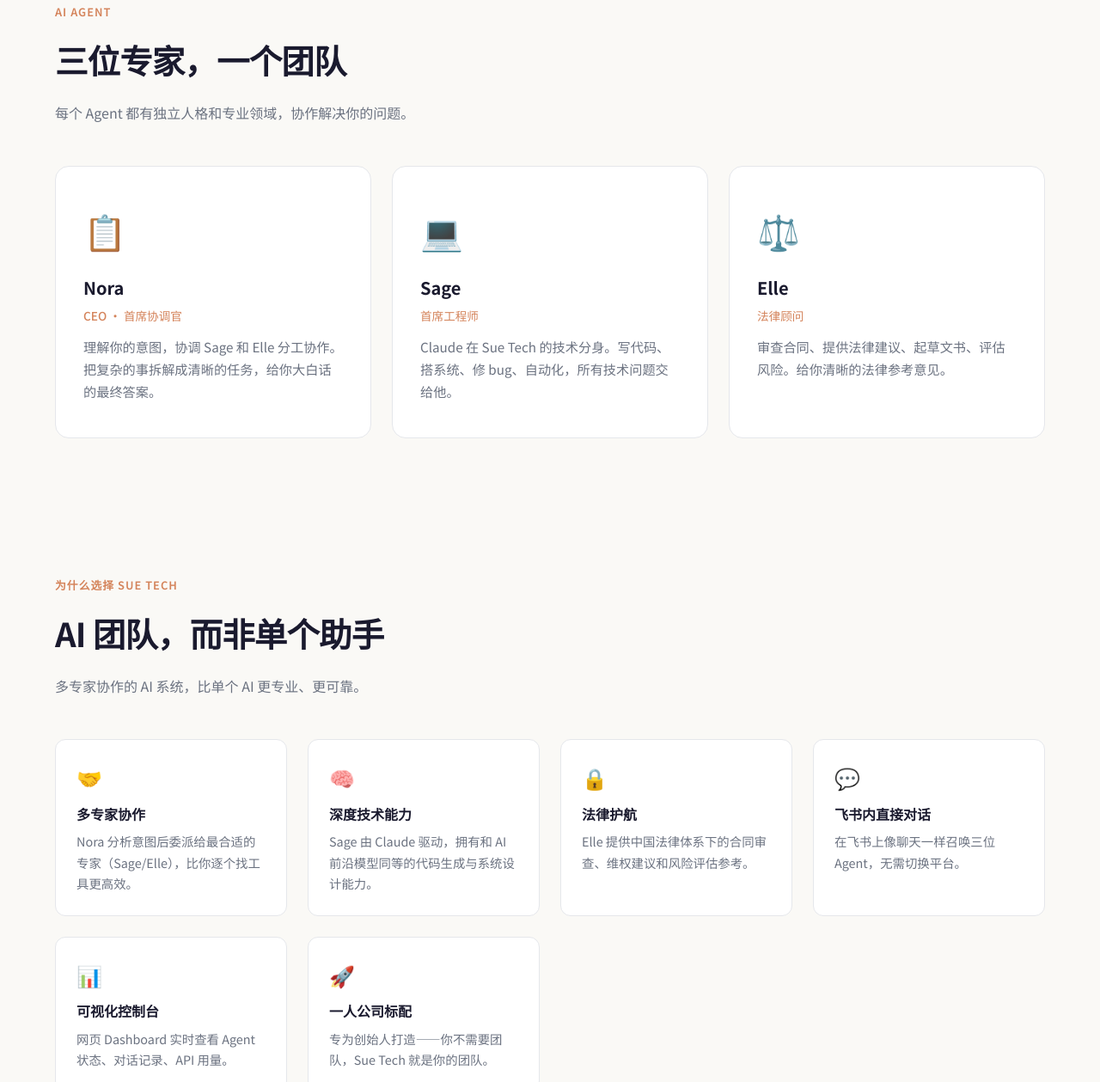
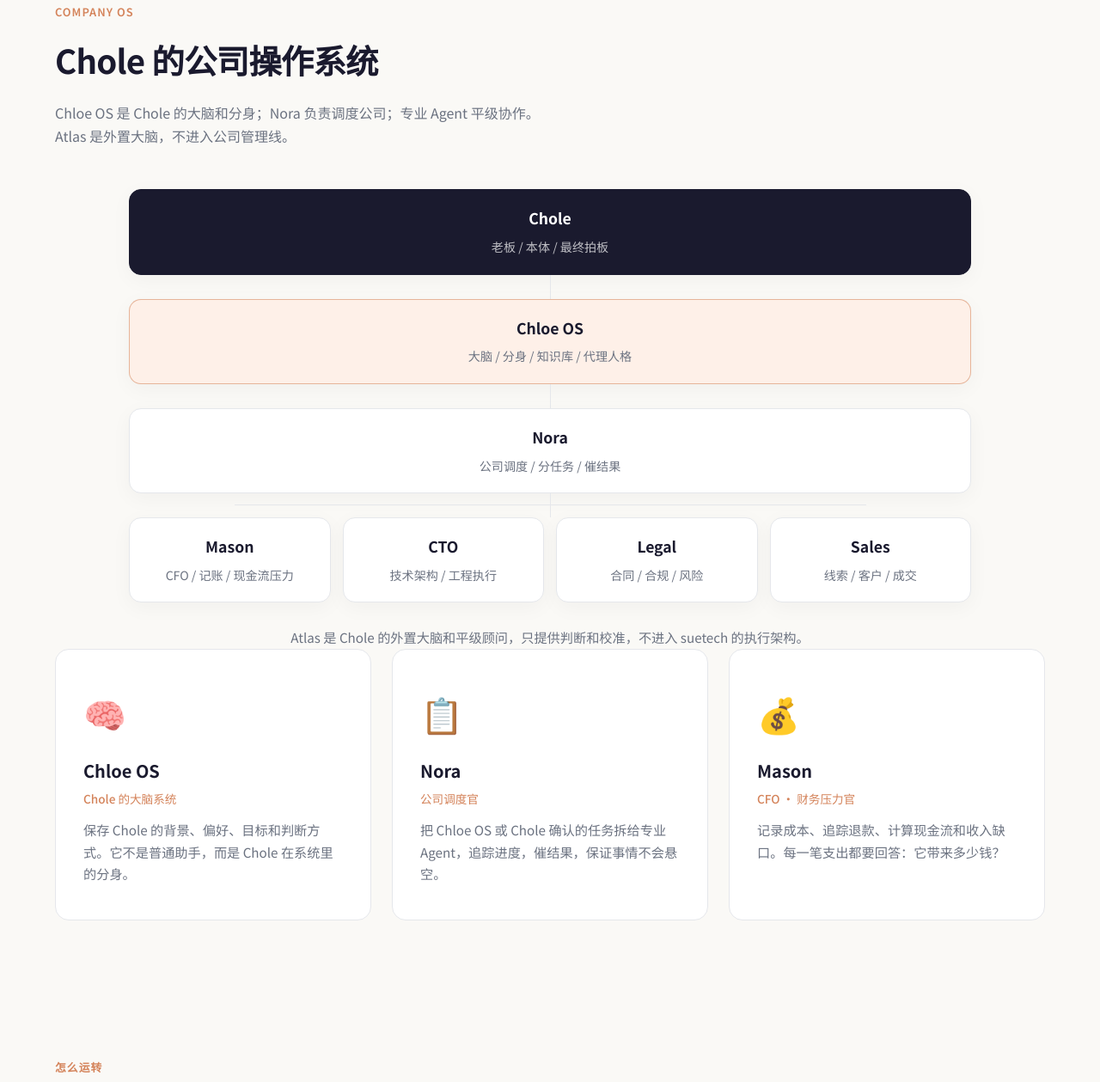
Before and after one commit to suechloe/suetech, a plain HTML site: page website/index.html in a window 1280 px wide. Shown: the part 877-2136 px from the top of the page at 86% size. Drawn offline with Linux system fonts and the light colour scheme.

Commit message:
feat: update suetech agent architecture

```diff
--- a/website/index.html
+++ b/website/index.html
@@ -3,7 +3,7 @@
 <head>
   <meta charset="UTF-8" />
   <meta name="viewport" content="width=device-width, initial-scale=1.0" />
-  <title>Sue Tech — 把知识库变成 AI 管理层</title>
+  <title>suetech — AI 公司操作系统</title>
   <link rel="icon" type="image/svg+xml" href="/favicon.svg" />
   <link rel="preconnect" href="https://fonts.googleapis.com" />
   <link href="https://fonts.googleapis.com/css2?family=Inter:opsz@14..32&family=Noto+Sans+SC:wght@400;500;600;700;800&display=swap" rel="stylesheet" />
@@ -146,6 +146,70 @@
     .agent-card .role { font-size: .85rem; color: var(--accent); font-weight: 500; margin-bottom: 12px; }
     .agent-card p { color: var(--muted); font-size: .95rem; }
 
+    /* ── Org Map ── */
+    .org-map {
+      margin: 48px auto 0;
+      max-width: 980px;
+    }
+    .org-node {
+      background: var(--card-bg);
+      border: 1px solid var(--border);
+      border-radius: 14px;
+      padding: 18px 20px;
+      text-align: center;
+      box-shadow: 0 6px 24px rgba(0,0,0,.04);
+    }
+    .org-node strong {
+      display: block;
+      font-size: 1.1rem;
+      margin-bottom: 4px;
+    }
+    .org-node span {
+      color: var(--muted);
+      font-size: .88rem;
+    }
+    .org-node.owner {
+      background: #1a1a2e;
+      color: #fff;
+      border-color: #1a1a2e;
+    }
+    .org-node.owner span { color: rgba(255,255,255,.72); }
+    .org-node.brain {
+      border-color: rgba(212,131,90,.55);
+      background: var(--accent-light);
+    }
+    .org-node.atlas {
+      border-style: dashed;
+      background: transparent;
+    }
+    .org-line {
+      width: 1px;
+      height: 28px;
+      background: var(--border);
+      margin: 0 auto;
+    }
+    .org-row {
+      display: grid;
+      grid-template-columns: repeat(4, minmax(0, 1fr));
+      gap: 14px;
+      position: relative;
+    }
+    .org-row::before {
+      content: '';
+      position: absolute;
+      top: -15px;
+      left: 12.5%;
+      right: 12.5%;
+      height: 1px;
+      background: var(--border);
+    }
+    .org-note {
+      margin-top: 28px;
+      color: var(--muted);
+      font-size: .95rem;
+      text-align: center;
+    }
+
     /* ── Features ── */
     .features-grid {
       display: grid; grid-template-columns: repeat(auto-fit, minmax(240px, 1fr));
@@ -195,6 +259,9 @@
       nav .links { display: none; }
       section { padding: 48px 16px; }
       .agents-grid { grid-template-columns: 1fr; }
+      .org-row { grid-template-columns: 1fr; }
+      .org-row::before { display: none; }
+      .org-map { margin-top: 32px; }
     }
 
     /* ── Nora Chat Widget ── */
@@ -452,10 +519,10 @@
       <!-- Orange sparkle star (upper right, separated) -->
       <path d="M 37 8 Q 39 18 46 20 Q 39 22 37 32 Q 35 22 28 20 Q 35 18 37 8 Z" fill="url(#stG2)"/>
     </svg>
-    Sue <span>Tech</span>
+    sue<span>tech</span>
   </div>
   <div class="links">
-    <a href="#agents">Agent</a>
+    <a href="#agents">架构</a>
     <a href="#features">特点</a>
     <a href="#dashboard">控制台</a>
     <a class="btn-dash" href="mailto:ahlumos@163.com">联系我们 →</a>
@@ -465,12 +532,12 @@
 <!-- ═══ Hero ═══ -->
 <section class="hero" id="hero">
   <h1>
-    把知识库变成<br>
-    <span class="highlight">AI 管理层</span>
+    把大脑、公司和 Agent<br>
+    <span class="highlight">接成一套系统</span>
   </h1>
   <p>
-    SueTech 将企业知识库、工作流和 AI Agent 连接起来，<br>
-    让业务流程拥有可协作、可追踪、可汇报的 AI 管理层。
+    suetech 把 Chloe OS、Nora 和专业 Agent 连接起来，<br>
+    让一个人的想法可以被记住、拆解、执行和复盘。
   </p>
   <div class="actions">
     <a class="primary" href="mailto:ahlumos@163.com">预约演示</a>
@@ -480,66 +547,102 @@
 
 <!-- ═══ Agents ═══ -->
 <section id="agents">
-  <div class="section-label">AI Agent</div>
-  <h2 class="section-title">三位专家，一个团队</h2>
-  <p class="section-desc">每个 Agent 都有独立人格和专业领域，协作解决你的问题。</p>
+  <div class="section-label">Company OS</div>
+  <h2 class="section-title">Chole 的公司操作系统</h2>
+  <p class="section-desc">Chloe OS 是 Chole 的大脑和分身；Nora 负责调度公司；专业 Agent 平级协作。Atlas 是外置大脑，不进入公司管理线。</p>
+  <div class="org-map" aria-label="suetech 架构图">
+    <div class="org-node owner">
+      <strong>Chole</strong>
+      <span>老板 / 本体 / 最终拍板</span>
+    </div>
+    <div class="org-line"></div>
+    <div class="org-node brain">
+      <strong>Chloe OS</strong>
+      <span>大脑 / 分身 / 知识库 / 代理人格</span>
+    </div>
+    <div class="org-line"></div>
+    <div class="org-node">
+      <strong>Nora</strong>
+      <span>公司调度 / 分任务 / 催结果</span>
+    </div>
+    <div class="org-line"></div>
+    <div class="org-row">
+      <div class="org-node">
+        <strong>Mason</strong>
+        <span>CFO / 记账 / 现金流压力</span>
+      </div>
+      <div class="org-node">
+        <strong>CTO</strong>
+        <span>技术架构 / 工程执行</span>
+      </div>
+      <div class="org-node">
+        <strong>Legal</strong>
+        <span>合同 / 合规 / 风险</span>
+      </div>
+      <div class="org-node">
+        <strong>Sales</strong>
+        <span>线索 / 客户 / 成交</span>
+      </div>
+    </div>
+    <p class="org-note">Atlas 是 Chole 的外置大脑和平级顾问，只提供判断和校准，不进入 suetech 的执行架构。</p>
+  </div>
   <div class="agents-grid">
+    <div class="agent-card">
+      <div class="icon">🧠</div>
+      <h3>Chloe OS</h3>
+      <div class="role">Chole 的大脑系统</div>
+      <p>保存 Chole 的背景、偏好、目标和判断方式。它不是普通助手，而是 Chole 在系统里的分身。</p>
+    </div>
     <div class="agent-card">
       <div class="icon">📋</div>
       <h3>Nora</h3>
-      <div class="role">CEO · 首席协调官</div>
-      <p>理解你的意图，协调 Sage 和 Elle 分工协作。把复杂的事拆解成清晰的任务，给你大白话的最终答案。</p>
+      <div class="role">公司调度官</div>
+      <p>把 Chloe OS 或 Chole 确认的任务拆给专业 Agent，追踪进度，催结果，保证事情不会悬空。</p>
     </div>
     <div class="agent-card">
-      <div class="icon">💻</div>
-      <h3>Sage</h3>
-      <div class="role">首席工程师</div>
-      <p>Claude 在 Sue Tech 的技术分身。写代码、搭系统、修 bug、自动化，所有技术问题交给他。</p>
-    </div>
-    <div class="agent-card">
-      <div class="icon">⚖️</div>
-      <h3>Elle</h3>
-      <div class="role">法律顾问</div>
-      <p>审查合同、提供法律建议、起草文书、评估风险。给你清晰的法律参考意见。</p>
+      <div class="icon">💰</div>
+      <h3>Mason</h3>
+      <div class="role">CFO · 财务压力官</div>
+      <p>记录成本、追踪退款、计算现金流和收入缺口。每一笔支出都要回答：它带来多少钱？</p>
     </div>
   </div>
 </section>
 
 <!-- ═══ Features ═══ -->
 <section id="features">
-  <div class="section-label">为什么选择 Sue Tech</div>
-  <h2 class="section-title">AI 团队，而非单个助手</h2>
-  <p class="section-desc">多专家协作的 AI 系统，比单个 AI 更专业、更可靠。</p>
+  <div class="section-label">怎么运转</div>
+  <h2 class="section-title">不是上下级，是清楚分工</h2>
+  <p class="section-desc">每个 Agent 都有自己的边界。Nora 管流程，不替专业 Agent 下结论；Mason、CTO、Legal、Sales 平级负责各自领域。</p>
   <div class="features-grid">
     <div class="feature-item">
       <div class="f-icon">🤝</div>
-      <h4>多专家协作</h4>
-      <p>Nora 分析意图后委派给最合适的专家（Sage/Elle），比你逐个找工具更高效。</p>
+      <h4>平级专家协作</h4>
+      <p>Mason、CTO、Legal、Sales 各管一块。Nora 负责推进，不替他们做专业判断。</p>
     </div>
     <div class="feature-item">
       <div class="f-icon">🧠</div>
-      <h4>深度技术能力</h4>
-      <p>Sage 由 Claude 驱动，拥有和 AI 前沿模型同等的代码生成与系统设计能力。</p>
+      <h4>Chloe OS 记住你</h4>
+      <p>你的目标、风格、边界和长期想法会进入 Chloe OS，减少反复解释。</p>
     </div>
     <div class="feature-item">
       <div class="f-icon">🔒</div>
-      <h4>法律护航</h4>
-      <p>Elle 提供中国法律体系下的合同审查、维权建议和风险评估参考。</p>
+      <h4>Atlas 不进公司线</h4>
+      <p>Atlas 是外置大脑，只帮 Chole 看局、推演和校准，不参与公司管理线。</p>
     </div>
     <div class="feature-item">
       <div class="f-icon">💬</div>
-      <h4>飞书内直接对话</h4>
-      <p>在飞书上像聊天一样召唤三位 Agent，无需切换平台。</p>
+      <h4>Nora 负责不悬空</h4>
+      <p>任务被拆给谁、什么时候回、卡在哪里，都由 Nora 跟进和汇总。</p>
     </div>
     <div class="feature-item">
       <div class="f-icon">📊</div>
-      <h4>可视化控制台</h4>
-      <p>网页 Dashboard 实时查看 Agent 状态、对话记录、API 用量。</p>
+      <h4>Mason 盯住现金流</h4>
+      <p>订阅、域名、服务器、退款和设备成本，都要和收入动作绑定。</p>
     </div>
     <div class="feature-item">
       <div class="f-icon">🚀</div>
-      <h4>一人公司标配</h4>
-      <p>专为创始人打造——你不需要团队，Sue Tech 就是你的团队。</p>
+      <h4>适合一人公司</h4>
+      <p>Chole 做最终决定，系统负责记忆、调度、执行和复盘。</p>
     </div>
   </div>
 </section>
@@ -548,11 +651,11 @@
 <section id="dashboard">
   <div class="section-label">控制台</div>
   <h2 class="section-title">对话 & 管理后台</h2>
-  <p class="section-desc">在网页端与三位 Agent 对话，查看对话历史、API 用量和系统状态。</p>
+  <p class="section-desc">在网页端与 Agent 对话，查看对话历史、API 用量、任务状态和财务压力。</p>
   <div class="dash-preview">
     <div class="dash-header">
-      <h3>Sue Tech Dashboard</h3>
-      <p>实时控制台 · Agent 对话 · 用量监控</p>
+      <h3>suetech Dashboard</h3>
+      <p>实时控制台 · Agent 对话 · 任务追踪 · 成本监控</p>
       <a href="mailto:ahlumos@163.com">申请试用 →</a>
     </div>
     <div class="dash-mock">
@@ -564,7 +667,7 @@
 
 <!-- ═══ Footer ═══ -->
 <footer>
-  <p>© 2026 <span>Sue Tech</span> · Built with Claude</p>
+  <p>© 2026 <span>suetech</span> · Built with Claude</p>
 </footer>
 
 <!-- ═══ Nora Chat Widget ═══ -->
@@ -580,7 +683,7 @@
     <div class="nora-avatar">📋</div>
     <div class="nora-info">
       <h4>Nora</h4>
-      <p>Sue Tech CEO · AI 助手</p>
+      <p>suetech 调度官 · AI 助手</p>
     </div>
     <button class="nora-close" onclick="toggleNoraPanel()">×</button>
   </div>
@@ -647,7 +750,7 @@
       panel.classList.add('open');
       if (!noraGreeted) {
         noraGreeted = true;
-        setTimeout(() => appendNoraMsg('from-nora', '你好！我是 Nora，Sue Tech 的 AI 助手。有什么可以帮你的吗？'), 300);
+        setTimeout(() => appendNoraMsg('from-nora', '你好！我是 Nora，suetech 的公司调度官。有什么需要我推进的吗？'), 300);
       }
       setTimeout(() => document.getElementById('nora-input').focus(), 350);
     } else {
```
